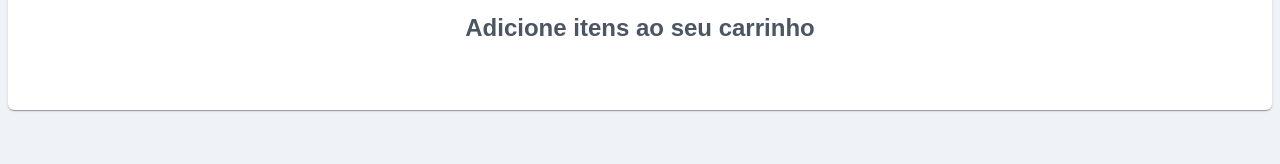
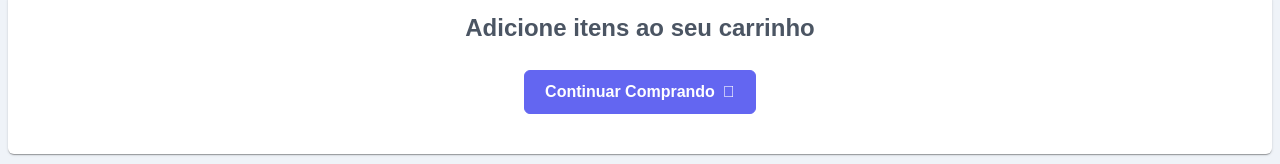
Before and after one commit to matheusavizsenac/EcommerceFloricultura, a Vue app in the folder floricultura-fe/: page /carrinho in a window 1280 px wide. Shown: the part 202-366 px from the top of the page. Built offline with nearby package versions, Linux system fonts and the light colour scheme; no server answers; a web font is replaced by a local one.

Commit message:
add redirecionamento tela de produtos

```diff
--- a/floricultura-fe/src/views/CarrinhoView.vue
+++ b/floricultura-fe/src/views/CarrinhoView.vue
@@ -35,6 +35,11 @@
     <CardProduto>
         <template #title>
           Adicione itens ao seu carrinho
+        </template>
+        <template #content>
+          <router-link :to="{ name: 'produtos'}">
+               <ButtonPrime id="buttonVisualizarProdutos" label="Continuar Comprando" icon="pi-shopping-bag" iconPos="right" />
+          </router-link>
         </template>
   </CardProduto>
   </div>
```
